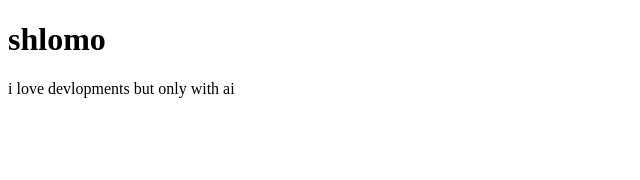
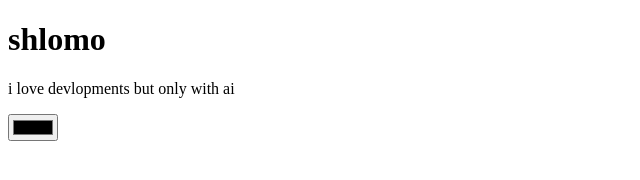
Before and after one commit to Shvrggd/qwerfghjk, a plain HTML site: page index.html in a window 1280 px wide. Shown: the whole page, without its empty margins (0-640 px from the left). Drawn offline with Linux system fonts and the light colour scheme.

Commit message:
add color picker

```diff
--- a/index.html
+++ b/index.html
@@ -8,5 +8,6 @@
 <body>
     <h1>shlomo</h1>
     <p>i love devlopments but only with ai</p>
+    <input type="color" name="my color" id="my_color">
 </body>
 </html>
```
